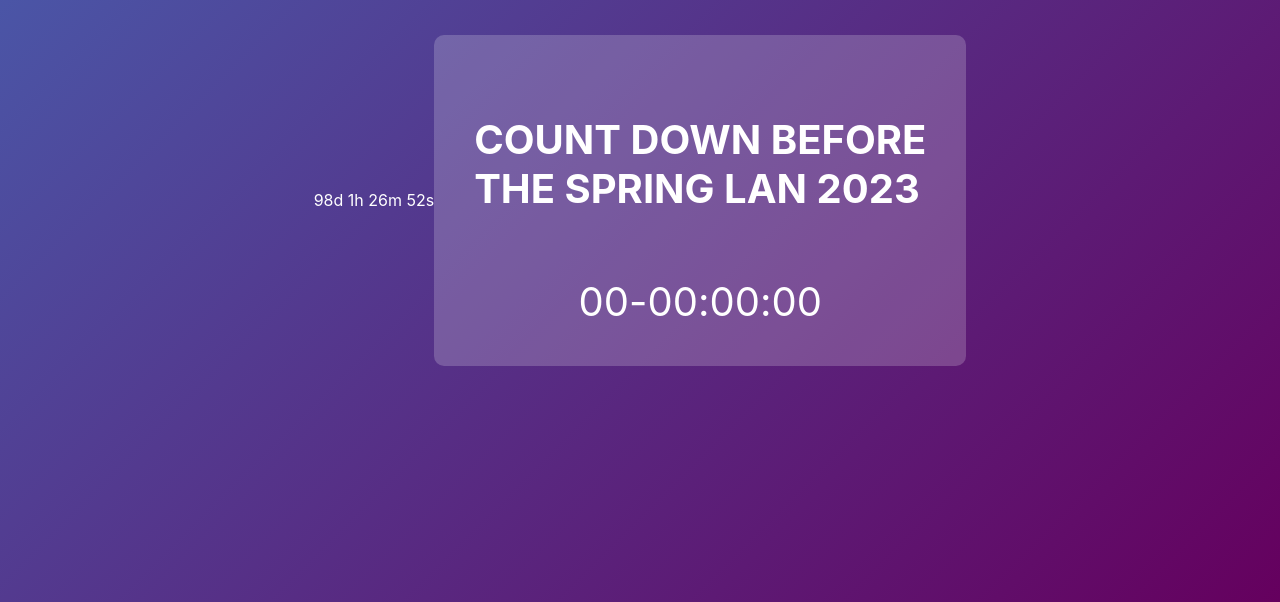
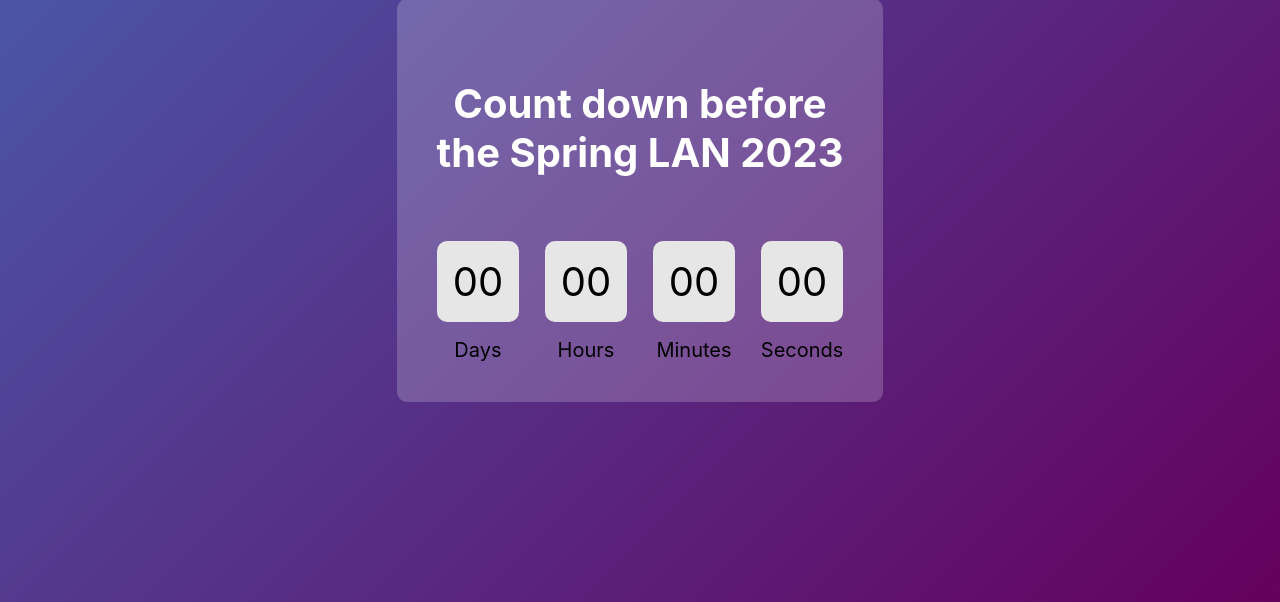
Before and after one commit to Morphyn95/countDownLan, a PHP site: page / in a window 1280 px wide. Shown: the top 602 px of the page. Run offline with PHP 8.4, Linux system fonts and the light colour scheme.

Commit message:
Add more style.

```diff
--- a/index.html
+++ b/index.html
@@ -10,18 +10,25 @@
 </head>
 
 <body>
-    <p id="demo"></p>
-
     <div class="container">
-        <h3 class="title">Count down before <br/>the Spring LAN 2023</h3>
+        <h3 class="title">Count down before <br />the Spring LAN 2023</h3>
         <div class="timer">
-            <div id="days">00</div>
-            <div class="separator">-</div>
-            <div id="hours">00</div>
-            <div class="separator">:</div>
-            <div id="minutes">00</div>
-            <div class="separator">:</div>
-            <div id="seconds">00</div>
+            <div class="days-box">
+                <div id="days" class="box">00</div>
+                <div class="label">Days</div>
+            </div>
+            <div class="hours-box">
+                <div id="hours" class="box">00</div>
+                <div class="label">Hours</div>
+            </div>
+            <div class="minutes-box">
+                <div id="minutes" class="box">00</div>
+                <div class="label">Minutes</div>
+            </div>
+            <div class="seconds-box">
+                <div id="seconds" class="box">00</div>
+                <div class="label">Seconds</div>
+            </div>
         </div>
     </div>
     <script src="main.js"></script>
--- a/style.css
+++ b/style.css
@@ -24,15 +24,29 @@
 }
 .title {
     padding-bottom: 3vh;
-    text-transform: uppercase;
     font-size: 2.5em;
+    text-align: center;
 }
 .timer {
     display: flex;
     text-align: center;
     justify-content: center;
     align-items: center;
+    gap: 2vw;
     font-size: 2.5em;
+}
+
+.box {
+    background-color: rgba(230,230,230,1);
+    padding: 2vh;
+    border-radius: 10px;
+    color: black;
+}
+
+.label {
+    font-size: .5em;
+    color: black;
+    padding-top: 2vh;
 }
 
 @keyframes gradient {
```
